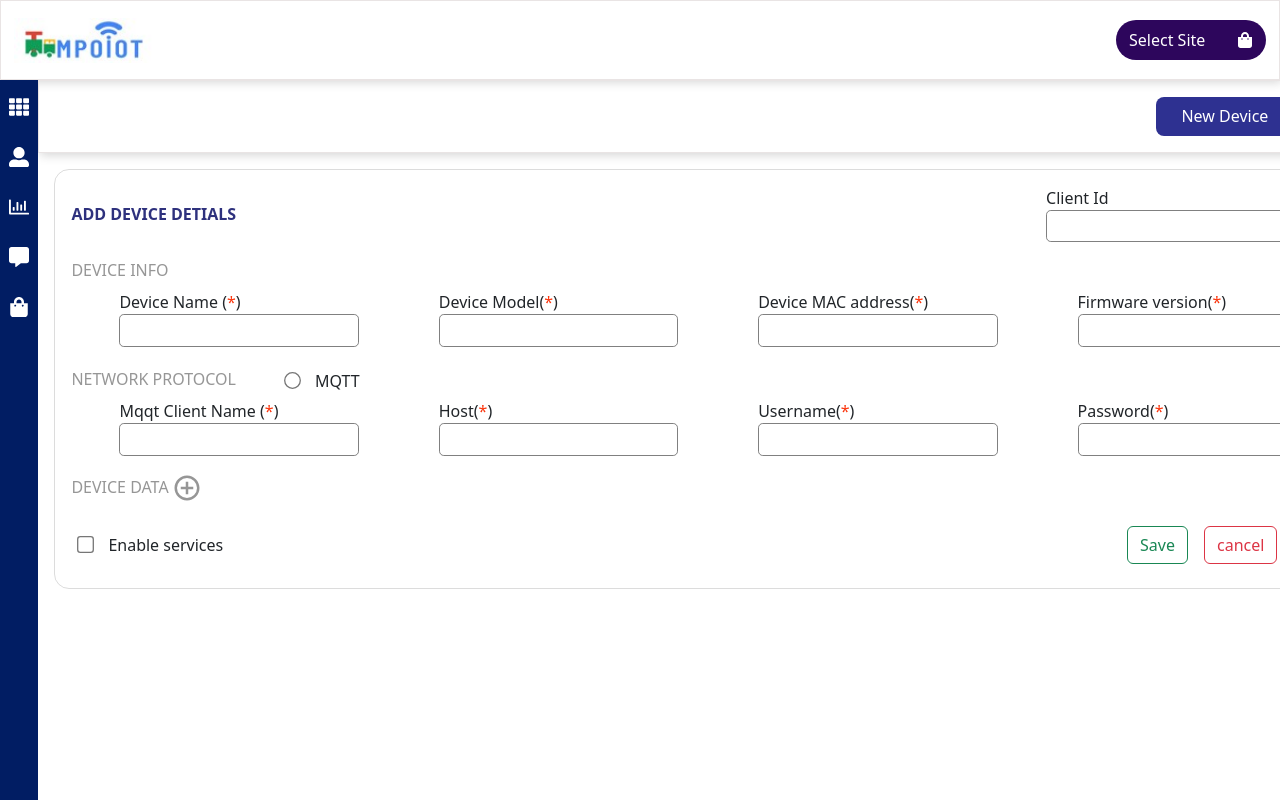
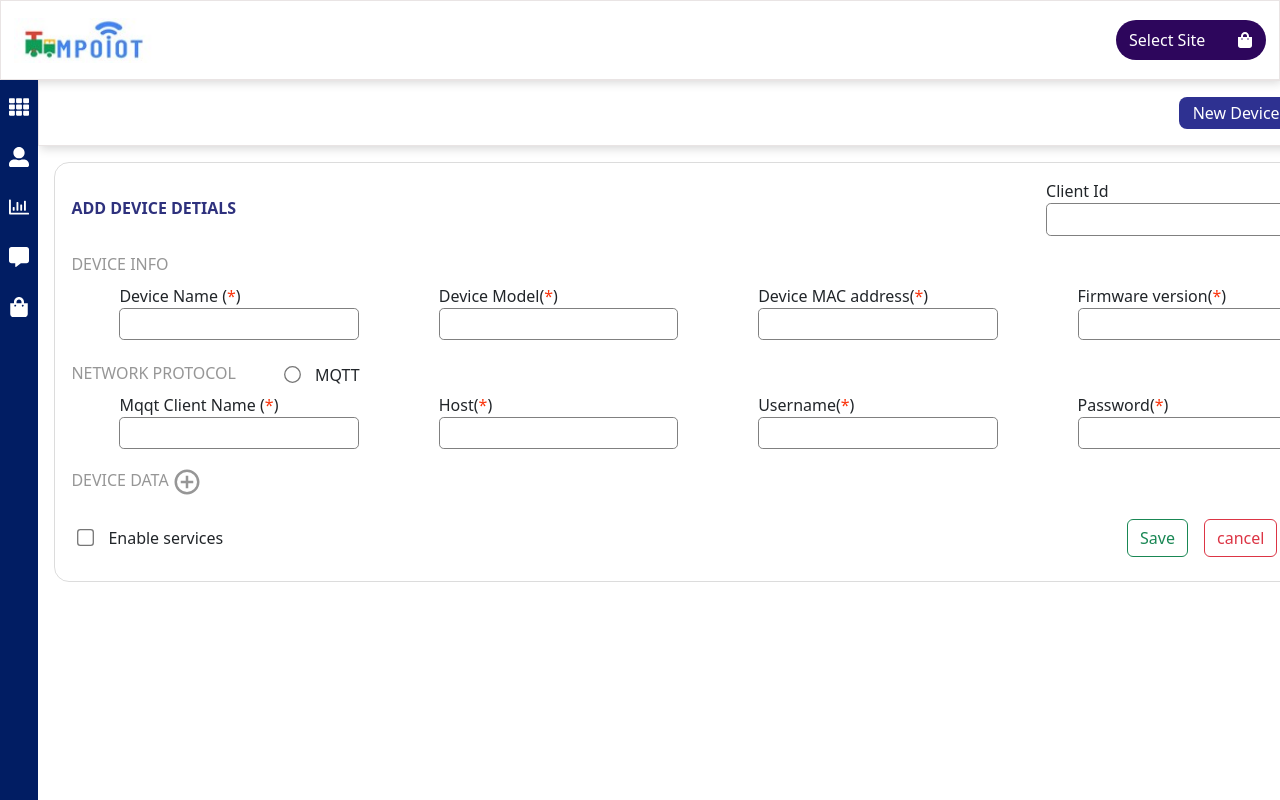
Before and after one commit to ManikandanS8377/TempoIoT, a React (Create React App) app in the folder tempo/: page /Add_device in a window 1280 px wide. Shown: the top 800 px of the page. Built offline with nearby package versions, Linux system fonts and the light colour scheme.

Commit message:
add btn css

```diff
--- a/tempo/src/assets/style/App.css
+++ b/tempo/src/assets/style/App.css
@@ -263,7 +263,7 @@ main {
     font-weight: 400;
     user-select: none;
     border: 1px solid transparent;
-    padding: 0.4rem 1.5rem 0.4rem 1.5rem;
+    padding: 0.2rem 0.8rem 0.2rem 0.8rem;
     font-size: 1rem;
     line-height: 1.5;
     border-radius: 0.25rem;
```
